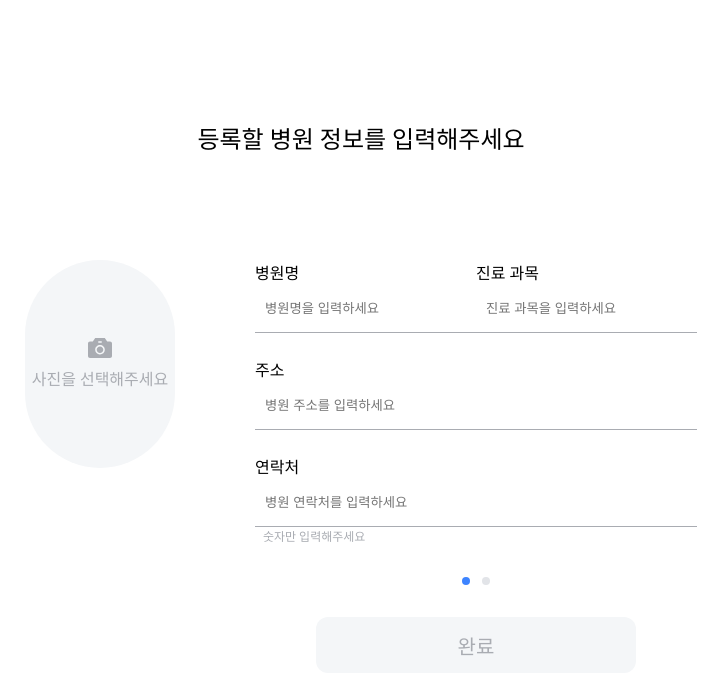
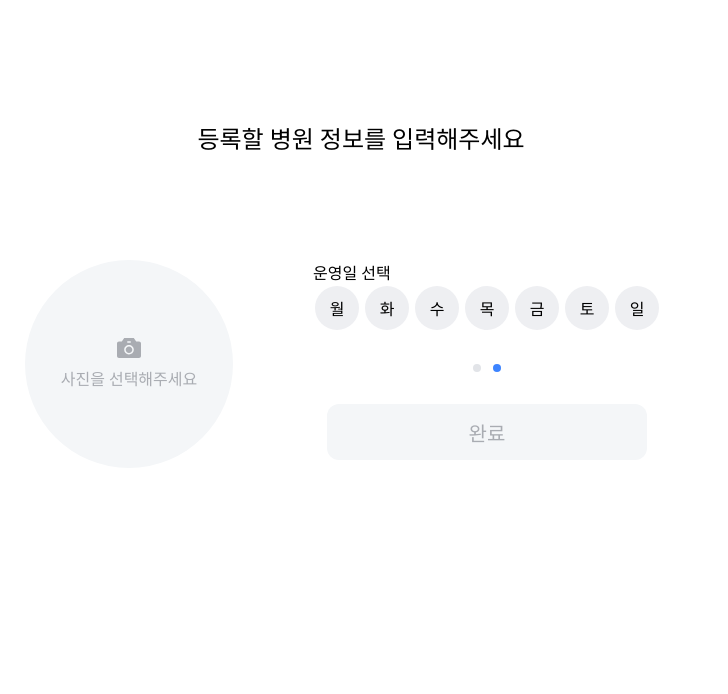
Before and after one commit to Likelion-B2A4/Frontend, a React (Vite) app: page /signuphosp in a window 1280 px wide. Both pictures are taken after a click on the element 765 px from the left and 581 px from the top of the page. Shown: the top 694 px of the page, without its empty margins (279-1007 px from the left). Built offline with nearby package versions, Linux system fonts and the light colour scheme.

Commit message:
#13 [MOD] Step2Form 컴포넌트 분리

```diff
--- /dev/null
+++ b/src/components/Step2Form.tsx
@@ -0,0 +1,69 @@
+import React, { useState } from 'react';
+import WeeklyButton from './WeeklyButton';
+
+interface IOperatingTime {
+  mon: string | null;
+  tue: string | null;
+  wed: string | null;
+  thu: string | null;
+  fri: string | null;
+  sat: string | null;
+  sun: string | null;
+}
+
+interface Step2FormProps {
+  // 1. 최종 저장된 시간 값 (표시용)
+  operatingTime: IOperatingTime;
+  // 2. 현재 선택된 요일들 (버튼 색상 변경용)
+  selectedDays: (keyof IOperatingTime)[];
+  // 3. (Req 2) 요일 버튼 클릭/토글 핸들러
+  onDayToggle: (dayKey: keyof IOperatingTime) => void;
+  // 4. (Req 3) '일괄 시간 적용' 핸들러
+  onBatchTimeApply: (time: string) => void;
+  // 5. (Req 4) '일괄 휴무 적용' 핸들러
+  onBatchDayOffApply: () => void;
+}
+
+const weeklist = [
+  { key: 'mon', name: '월' },
+  { key: 'tue', name: '화' },
+  { key: 'wed', name: '수' },
+  { key: 'thu', name: '목' },
+  { key: 'fri', name: '금' },
+  { key: 'sat', name: '토' },
+  { key: 'sun', name: '일' },
+];
+
+const Step2Form = ({
+  operatingTime,
+  selectedDays,
+  onDayToggle,
+  onBatchTimeApply,
+  onBatchDayOffApply,
+}: Step2FormProps) => {
+  const [batchTime, setBatchTime] = useState('');
+
+  const handleTimeApplyClik = () => {
+    if (batchTime.trim() === '') return;
+    onBatchTimeApply(batchTime);
+    setBatchTime('');
+  };
+
+  return (
+    <div>
+      <div>운영일 선택</div>
+      <div className="flex flex-row justify-center gap-x-[2px]">
+        {weeklist.map((day) => (
+          <WeeklyButton
+            key={day.key}
+            day={day.name}
+            isSelected={selectedDays.includes(day.key as keyof IOperatingTime)}
+            onDayClick={() => onDayToggle(day.key as keyof IOperatingTime)}
+          />
+        ))}
+      </div>
+    </div>
+  );
+};
+
+export default Step2Form;
--- /dev/null
+++ b/src/components/WeeklyButton.tsx
@@ -0,0 +1,31 @@
+import React from 'react';
+import { useState } from 'react';
+
+interface WeeklyButtonProps {
+  day: string;
+  isSelected: boolean;
+  onDayClick: (day: string) => void;
+}
+
+const WeeklyButton = ({ day, isSelected, onDayClick }: WeeklyButtonProps) => {
+  const baseStyles =
+    'w-[44px] aspect-square rounded-full  flex items-center justify-center m-[2px] cursor-pointer ';
+  const selectedStyles = 'bg-[#0F58FF] text-[#FFFFFF]';
+  const unSelectedStyles = 'bg-[#EEEFF2] text-black ';
+
+  const handleClick = () => {
+    onDayClick(day);
+  };
+
+  return (
+    <div>
+      <div
+        className={`${baseStyles} ${isSelected ? selectedStyles : unSelectedStyles}`}
+        onClick={handleClick}
+      >
+        {day}
+      </div>
+    </div>
+  );
+};
+export default WeeklyButton;
--- a/src/pages/SignUpHosp.tsx
+++ b/src/pages/SignUpHosp.tsx
@@ -2,13 +2,25 @@ import React from 'react';
 import Button from '../components/Button';
 import { useState, useEffect } from 'react';
 import FormInput from '../components/FormInput';
+import WeeklyButton from '../components/WeeklyButton';
+import Step2Form from '../components/Step2Form';
+
+interface IOperatingTime {
+  mon: string | null;
+  tue: string | null;
+  wed: string | null;
+  thu: string | null;
+  fri: string | null;
+  sat: string | null;
+  sun: string | null;
+}
 
 interface IFormData {
   hospitalName: string;
   subject: string;
   address: string;
   contactNumber: string;
-  operatingHours: string;
+  operatingTime: IOperatingTime;
   mainImage: File | null;
 }
 
@@ -16,11 +28,6 @@ interface Step1FormProps {
   formData: IFormData;
   handleInputChange: (e: React.ChangeEvent<HTMLInputElement>) => void;
   onKeyDown: (e: React.KeyboardEvent<HTMLInputElement | HTMLSelectElement>) => void;
-}
-
-interface Step2FormProps {
-  formData: IFormData;
-  handleInputChange: (e: React.ChangeEvent<HTMLInputElement | HTMLTextAreaElement>) => void;
 }
 
 interface FileFormProps {
@@ -85,22 +92,32 @@ const Step1Form = ({ formData, handleInputChange, onKeyDown }: Step1FormProps) =
   );
 };
 
-const Step2Form = ({ formData, handleInputChange }: Step2FormProps) => {
-  return (
-    <div id="step2">
-      {/* 병원가입 폼-2 */}
-      <div>
-        운영시간
-        <input
-          name="operatingHours"
-          placeholder="운영시간을 입력하세요"
-          value={formData.operatingHours}
-          onChange={handleInputChange}
-        />
-      </div>
-    </div>
-  );
-};
+// const Step2Form = ({ operatingTime, onTimeChange  }: Step2FormProps) => {
+//   const weeklist = [
+//     {key: 'mon', label: '월' },
+//     {key: 'tue', label: '화' },
+//     {key: 'wed', label: '수' },
+//     {key: 'thu', label: '목' },
+//     {key: 'fri', label: '금' },
+//     {key: 'sat', label: '토' },
+//     {key: 'sun', label: '일' },
+//   ]
+
+//     return (
+//     <div id="step2">
+//       {/* 병원가입 폼-2 */}
+//       <div>
+//         운영시간
+//         {/* <input name="operatingHours" value={operatingHours} onChange={handleInputChange} /> */}
+//         {/* <div className="flex flex-row"></div> */}
+//         {weeklist.map((day) => (
+//             <div>
+//                 <WeeklyButton day={day.key} isSelected={false}  onDayClick={onTimeChange}/>
+//             ))}
+//       </div>
+//     </div>
+//   );
+// };
 
 const FileForm = ({ mainImage, handleFileChange }: FileFormProps) => {
   const [previewImage, setPreviewImage] = useState<string | null>(null);
@@ -148,6 +165,7 @@ const FileForm = ({ mainImage, handleFileChange }: FileFormProps) => {
 
 const SignUpHosp = () => {
   const [currentStep, setCurrentStep] = useState(1);
+  const [selectedDays, setSelectedDays] = useState<(keyof IOperatingTime)[]>([]);
   const totalSteps = 2;
 
   //폼 데이터를 객체로 관리
@@ -156,7 +174,7 @@ const SignUpHosp = () => {
     subject: '',
     address: '',
     contactNumber: '',
-    operatingHours: '',
+    operatingTime: { mon: null, tue: null, wed: null, thu: null, fri: null, sat: null, sun: null },
     mainImage: null,
   });
 
@@ -167,7 +185,38 @@ const SignUpHosp = () => {
     formData.address !== '' &&
     formData.contactNumber.length >= 9;
 
-  const isStep2Valid = formData.operatingHours !== '';
+  const isStep2Valid = {};
+
+  // 이벤트 핸들러
+  const handleDayToggle = (dayKey: keyof IOperatingTime) => {
+    setSelectedDays((prev) =>
+      prev.includes(dayKey) ? prev.filter((d) => d !== dayKey) : [...prev, dayKey]
+    );
+  };
+
+  const applyBatchTime = (time: string) => {
+    if (selectedDays.length === 0) return;
+
+    setFormData((prev) => {
+      const newTime = { ...prev.operatingTime };
+      selectedDays.forEach((dayKey) => {
+        newTime[dayKey] = time;
+      });
+      return { ...prev, opreratingTime: newTime };
+    });
+  };
+
+  const applyBatchDayOff = () => {
+    if (selectedDays.length === 0) return;
+
+    setFormData((prev) => {
+      const newTime = { ...prev.operatingTime };
+      selectedDays.forEach((dayKey) => {
+        newTime[dayKey] = null;
+      });
+      return { ...prev, operatingTime: newTime };
+    });
+  };
 
   const handleKeyDownEnter = (e: React.KeyboardEvent<HTMLInputElement | HTMLSelectElement>) => {
     if (e.key === 'Enter') {
@@ -206,6 +255,16 @@ const SignUpHosp = () => {
     }
   };
 
+  const handleOperatingTimeChange = (dayKey: keyof IOperatingTime, value: string | null) => {
+    setFormData((prevData) => ({
+      ...prevData,
+      operatingTime: {
+        ...prevData.operatingTime, // 기존 시간 객체를 복사하고
+        [dayKey]: value, // 👈 'mon' 키의 값만 새로 덮어쓰기
+      },
+    }));
+  };
+
   return (
     <div className="my-[120px] mx-[296px]">
       {/* 안내문구 */}
@@ -227,7 +286,13 @@ const SignUpHosp = () => {
               />
             )}
             {currentStep === 2 && (
-              <Step2Form formData={formData} handleInputChange={handleInputChange} />
+              <Step2Form
+                operatingTime={formData.operatingTime}
+                selectedDays={selectedDays}
+                onDayToggle={handleDayToggle}
+                onBatchTimeApply={applyBatchTime}
+                onBatchDayOffApply={applyBatchDayOff}
+              />
             )}
             <div className="flex flex-row gap-[12px] mt-[32px] justify-center">
               {/* 슬라이더 용 버튼 */}
@@ -243,7 +308,7 @@ const SignUpHosp = () => {
                   `w-[8px] h-[8px] rounded-full outline-0 ` +
                   (currentStep === 2 ? 'bg-[#3D84FF]' : 'bg-[#E2E4E8]')
                 }
-                onClick={isStep1Valid ? () => setCurrentStep(2) : () => {}}
+                onClick={() => setCurrentStep(2)}
               />
             </div>
             <div className="mt-[32px] flex justify-center content-center items-center">
```
